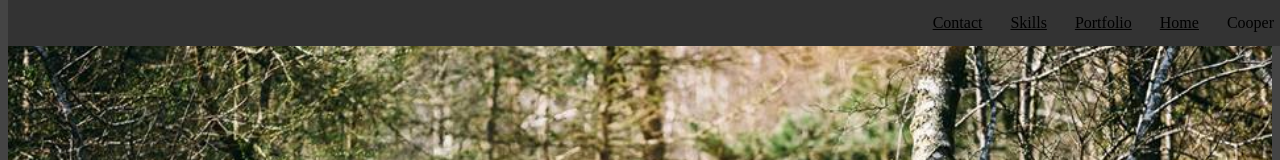
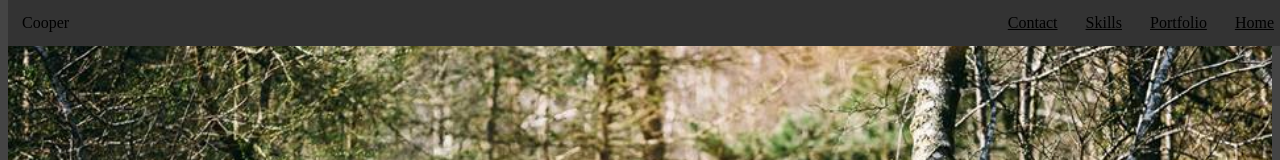
Before and after one commit to JamesCooper97/JamesCooper97.github.io, a plain HTML site: page index.html in a window 1280 px wide. Shown: the top 160 px of the page. Drawn offline with Linux system fonts and the light colour scheme.

Commit message:
Logo left

```diff
--- a/index.html
+++ b/index.html
@@ -7,7 +7,7 @@
 
     <body>
         <div class="NavBar" id="navbar">
-            <a id="logo">Cooper</a>
+            <a style="float: left;">Cooper</a>
             <a href="#home">Home</a>
             <a href="#portfolio">Portfolio</a>
             <a href="#skills">Skills</a>
```
